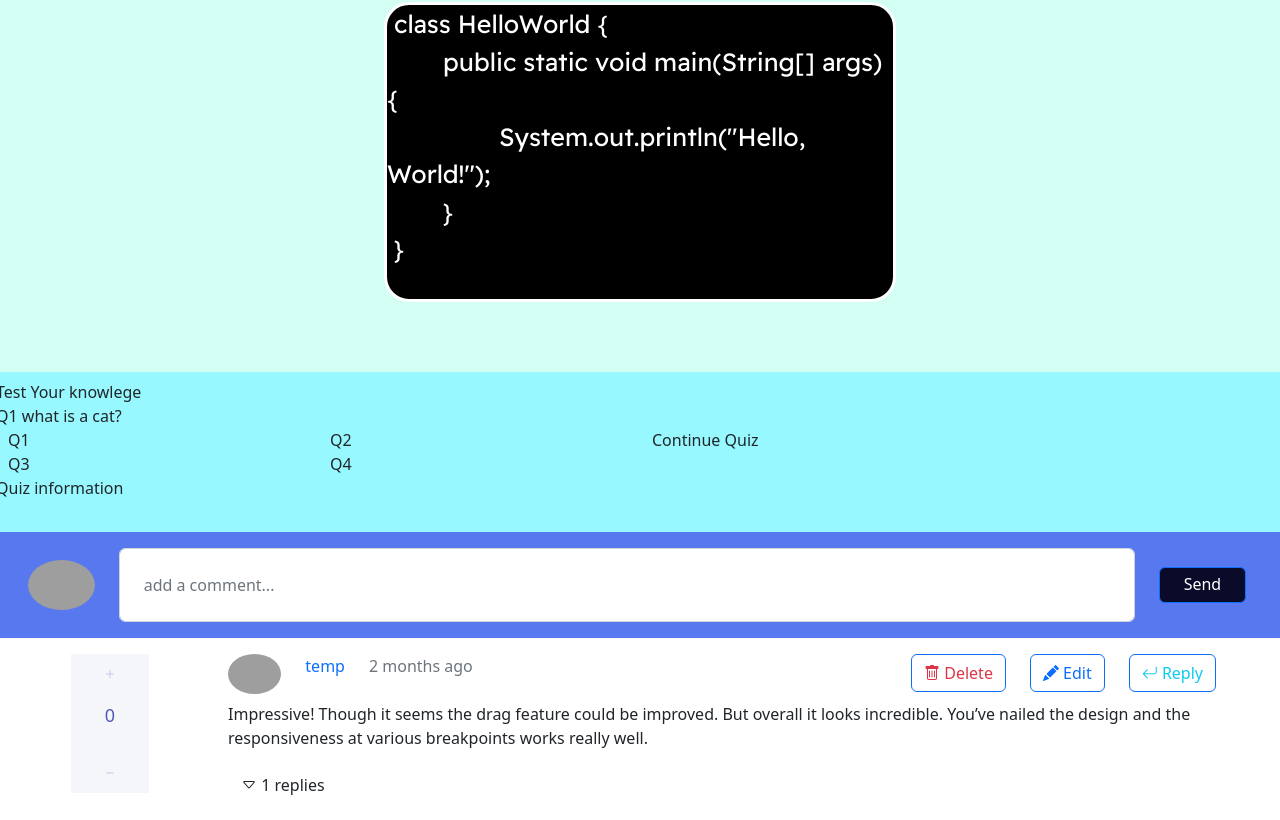
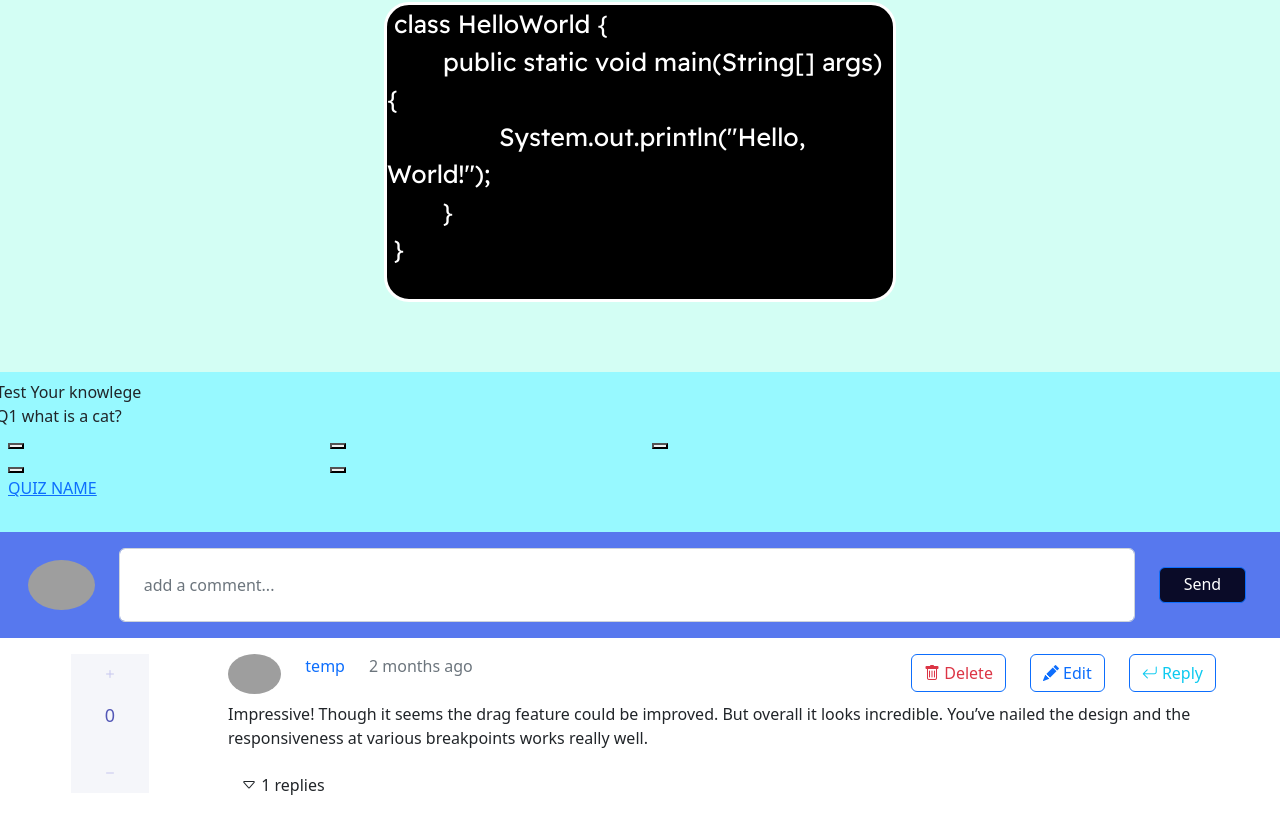
Before and after one commit to OrbelB/SimplyAlgorithms, a React (Create React App) app in the folder frontend/: page / in a window 1280 px wide. Shown: the part 2681-3501 px from the top of the page. Built offline with nearby package versions, Linux system fonts and the light colour scheme; grey boxes are pictures that could not be loaded.

Commit message:
quiz module update

```diff
--- a/frontend/src/components/ui/topic_quiz/Topic_quiz.jsx
+++ b/frontend/src/components/ui/topic_quiz/Topic_quiz.jsx
@@ -1,12 +1,14 @@
 import React, {useState} from 'react'
 import styles  from './topic_quiz.module.css'
-import cn from "classnames"
+import cx from "classnames"
 
 
 const Topic_quiz = () => {
+
+  const oprtion_arr = ["option_a", "option_b", "option_c", "option_d"];
   return (
     //This is the start of the container
-    <div className={cn(styles['quiz_topic'], 'continer-fluid')}>
+    <div className={cx(styles['quiz_topic'], 'continer-fluid')}>
         <div className='grid p-2'>
           <div className='row'>
               Test Your knowlege
@@ -15,19 +17,27 @@ const Topic_quiz = () => {
           <div className='row'>
             <div className='col'>
               <div className='row'>
-                <div className='col'>Q1</div>
-                <div className='col'>Q2</div>
+                <div className='col'>
+                  <button className={cx(styles['quiz_buttons_select_a'])}></button>
+                </div>
+                <div className='col'>
+                 <button className={cx(styles['quiz_buttons_select_b'])}></button>
+                </div>
               </div>
               <div className='row'>
-                <div className='col'>Q3</div>
-                <div className='col'>Q4</div>
+                <div className='col'>
+                 <button className={cx(styles['quiz_buttons_select_b'])}></button>
+                </div>
+                <div className='col'>
+                  <button className={cx(styles['quiz_buttons_select_a'])}></button>
+                </div>
               </div>
             </div>
             <div className='col'>
-              Continue Quiz
+            <button className={cx(styles['quiz_buttons_cont'])}></button>
             </div>
             <div className='row'>
-              Quiz information
+              <a className={cx(styles['quiz_info'])} href='https://developer.mozilla.org/en-US/' target="_blank">QUIZ NAME</a>
             </div>
           </div>
         </div>
```
